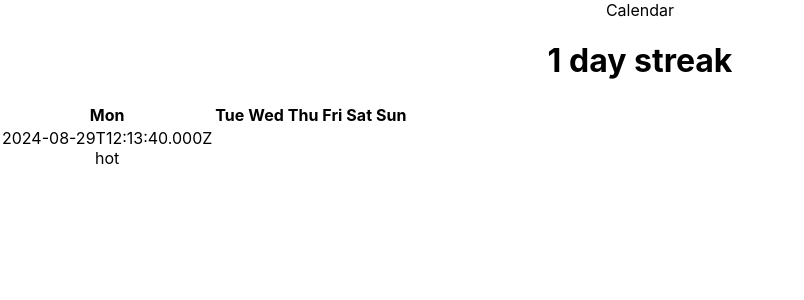
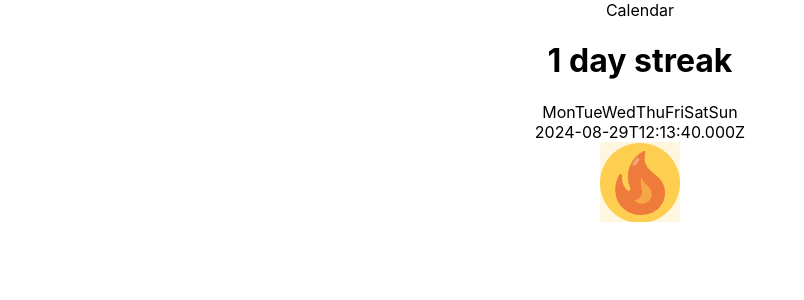
Before and after one commit to matt-newman/potential-fortnight, a React (Create React App) app: page / in a window 1280 px wide. Shown: the top 300 px of the page, without its empty margins (0-804 px from the left). Built offline with nearby package versions, Linux system fonts and the light colour scheme.

Commit message:
ditched table grid for time, showing image, no styling, time elapsed

```diff
--- a/src/components/calendar/calendar.tsx
+++ b/src/components/calendar/calendar.tsx
@@ -59,39 +59,59 @@ export function Calendar(props: CalendarProps) {
             <h1 className='title'>{streak} day streak</h1>
 
             {/* Calendar grid based on month... current? */}
-            <table>
-                <thead>
-                    <tr>
-                        <th>Mon</th>
-                        <th>Tue</th>
-                        <th>Wed</th>
-                        <th>Thu</th>
-                        <th>Fri</th>
-                        <th>Sat</th>
-                        <th>Sun</th>
-                    </tr>
-                </thead>
-                <tbody>
-                    {/* for every 7 days close row open a new one */}
-                    {calendar.map(day => {
-                        return renderDay(day);
-                    })}
-                </tbody>
-            </table>
-
-
-        </div>
+            <div>
+                <span>Mon</span>
+                <span>Tue</span>
+                <span>Wed</span>
+                <span>Thu</span>
+                <span>Fri</span>
+                <span>Sat</span>
+                <span>Sun</span>
+            </div>
+            <div>
+                {/* for every 7 days close row open a new one */}
+                {calendar.map((day, index) => {
+                    return renderDay(day, index);
+                })}
+            </div>
+        </div >
     );
 }
 
-function renderDay(day: CalendarDay) {
+function renderDay(day: CalendarDay, index: number) {
     const { date: strDate, streak_type: type } = day;
     const date = new Date(strDate);
 
+    let leadingMarkup = '';
+    let newRow = '';
+    let closeRow = '';
+    const dayNum = date.getDay();
+    let i = index * 1;
+
+    // // is index 0
+    // if (index === 0 && dayNum > 0) {
+    //     leadingMarkup += '<tr>';
+    //     while (i++ < dayNum) {
+    //         leadingMarkup += '<td></td>';
+    //     }
+    // }
+
+    // // if ( date.getDay() % 7 === 0 ) {
+    // //     newRow = '<tr>';
+    // // }
+
     return (
         <>
-            {strDate}<br />
-            {type}<br />
+            <div>
+                {strDate}<br />
+                <img src={`./images/${type}.png`} />
+            </div>
         </>
     )
 }
+
+function emptyCell() {
+    return (
+        <td></td>
+    )
+}
```
